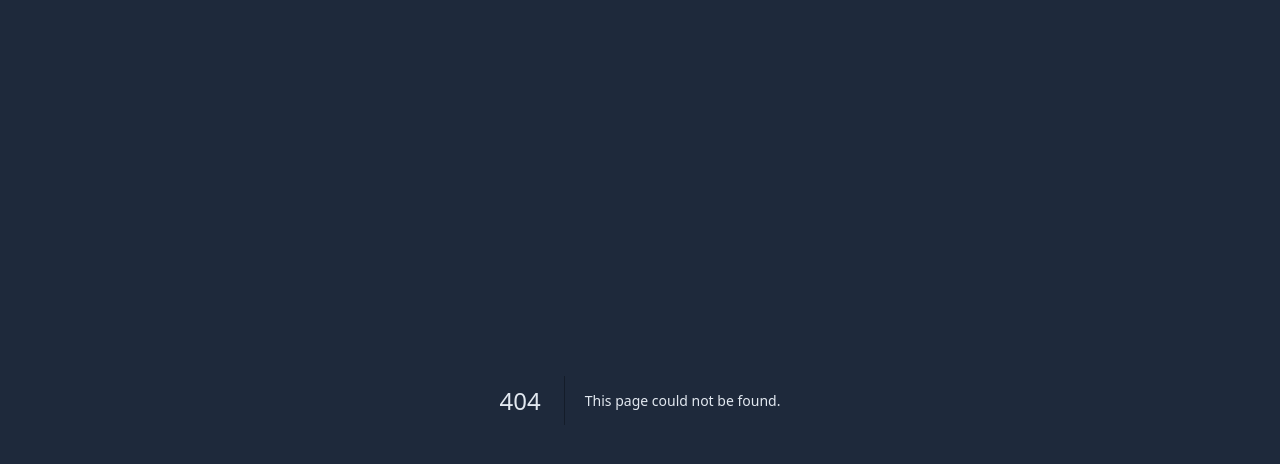
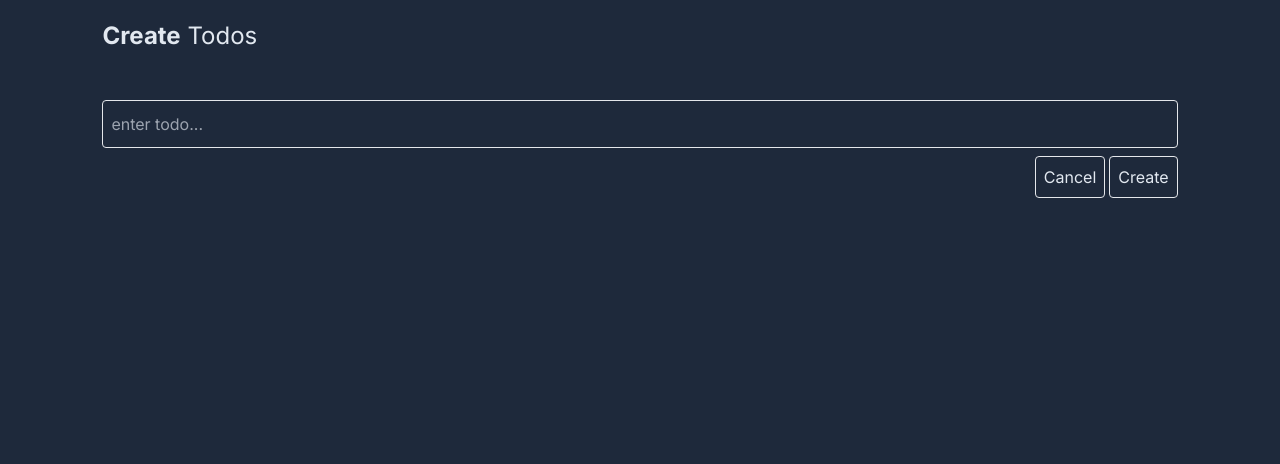
Before and after one commit to cleverAkanimoh/next-todo-prisma, a Next.js app: page /new in a window 1280 px wide. Before the commit this address had no page. Shown: the top 464 px of the page. Built offline with nearby package versions, Linux system fonts and the light colour scheme.

Commit message:
changed 4 files

```diff
--- a/src/Components/ListItem.tsx
+++ b/src/Components/ListItem.tsx
@@ -2,7 +2,8 @@ type Props = {}
 
 const ListItem = (props: Props) => {
   return (
-    <div>ListItem</div>
+    <li>
+    <input type="checkbox" name={id} id={id} /></li>
   )
 }
 
--- a/src/app/layout.tsx
+++ b/src/app/layout.tsx
@@ -15,7 +15,7 @@ export default function RootLayout({
 }) {
   return (
     <html lang="en">
-      <body className={`${inter.className} bg-slate-800 text-slate-200`}>
+      <body className={`${inter.className} bg-slate-800 text-slate-200 w-full min-h-screen flex justify-center`}>
         {children}
       </body>
     </html>
--- /dev/null
+++ b/src/app/new/page.tsx
@@ -0,0 +1,29 @@
+import Link from "next/link"
+
+type Props = {}
+
+const page = (props: Props) => {
+    return (
+        <main className="w-[84%] flex flex-col items-center">
+            <header className="w-full flex items-center my-5">
+                <h1 className="text-2xl"><span className="font-bold">Create</span> Todos</h1>
+            </header>
+            <form action={''} className="w-full my-5">
+                <input
+                    type="text"
+                    placeholder="enter todo..."
+                    className="bg-transparent border w-full h-12 rounded my-2 px-2"
+                />
+
+                <div
+                    className="w-full flex items-cnter gap-1 justify-end"
+                >
+                    <Link className="border rounded p-2 outline-none hover:bg-slate-700 focus:bg-slate-700 capitalize" href='..'>cancel</Link>
+                    <button type="submit" className="border rounded p-2 outline-none hover:bg-slate-700 focus:bg-slate-700 capitalize">create</button>
+                </div>
+            </form>
+        </main>
+    )
+}
+
+export default page
--- a/src/app/page.tsx
+++ b/src/app/page.tsx
@@ -2,15 +2,15 @@ import Link from "next/link";
 
 export default function Home() {
   return (
-    <main>
+    <main className="w-[84%] flex flex-col items-center justify-enter">
 
-      <header className="flex justify-between bg-yellow-50">
-        <h1><span>Next</span> Todos</h1>
-        <Link href='new'>New</Link>
+      <header className="w-full flex items-center justify-between my-5">
+        <h1 className="text-2xl"><span className="font-bold">Next</span> Todos</h1>
+        <Link href='new' className="border rounded p-2 outline-none hover:bg-slate-700 focus:bg-slate-700 capitalize">create todo</Link>
       </header>
 
-      <ul>{
-      // todos.map(todos => <ListItem key={key} {...todos} />)
+      <ul className="w-full my-5">{
+        // todos.map(todos => <ListItem key={key} {...todos} />)
       }</ul>
 
     </main>
```
